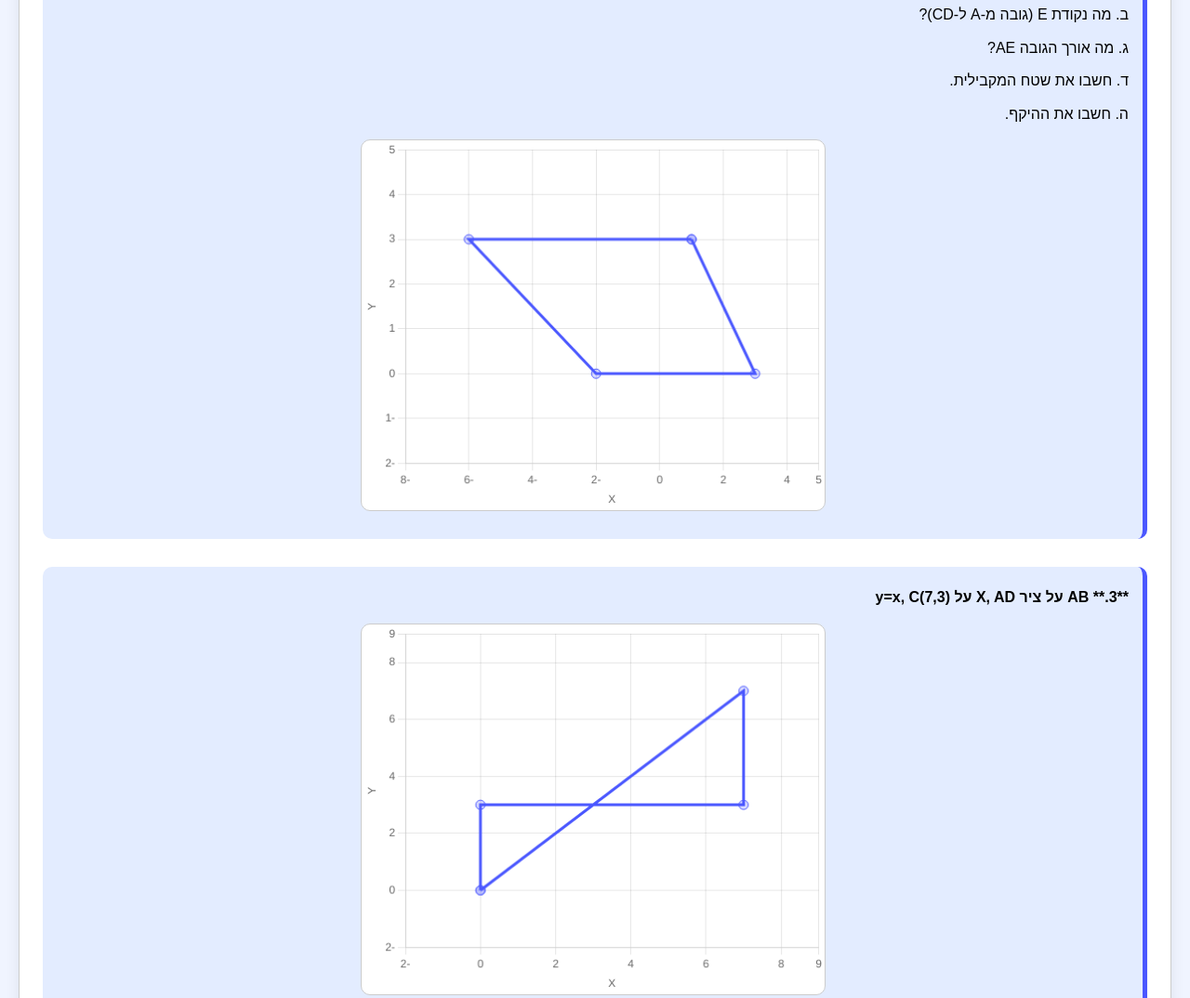
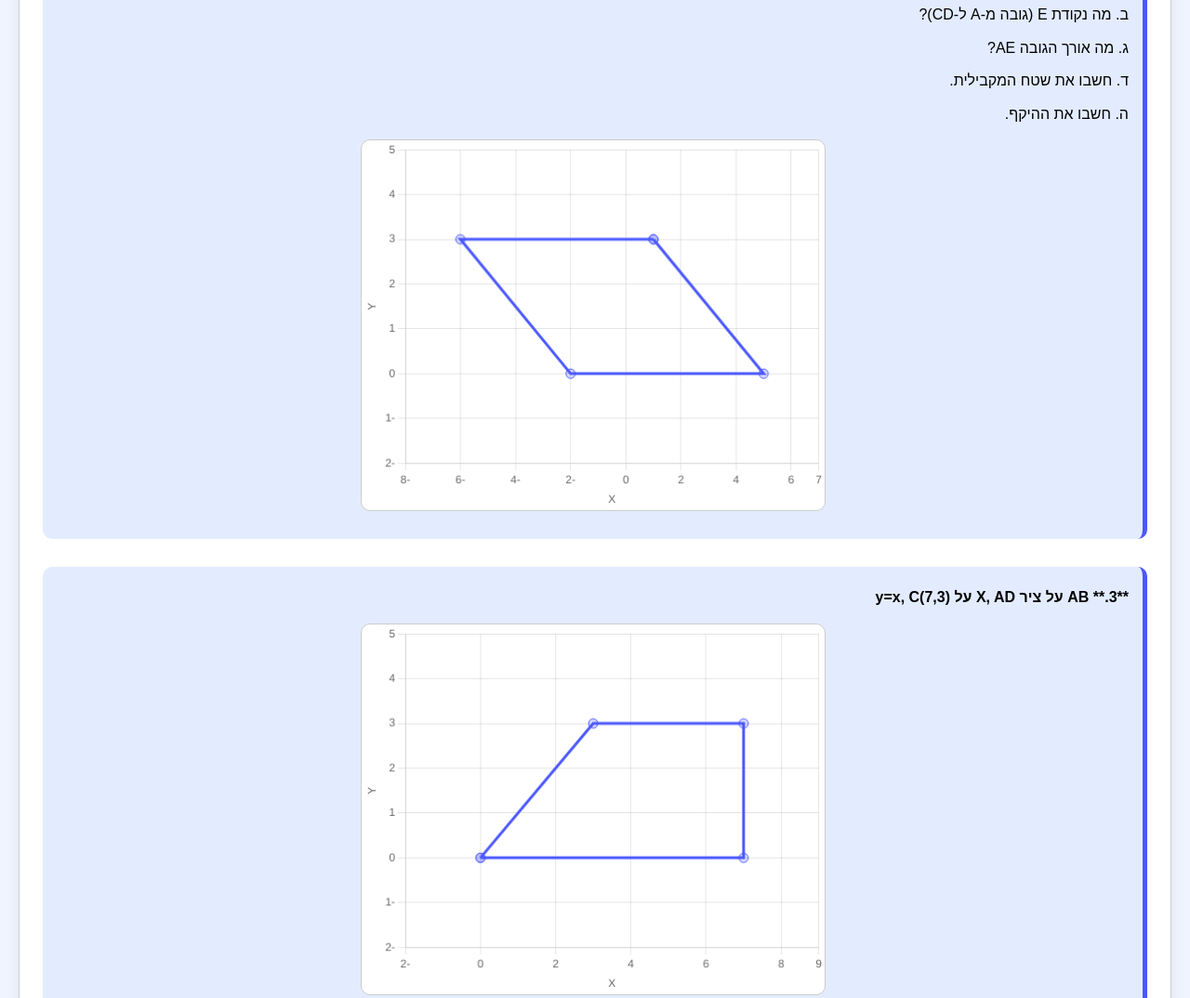
Before and after one commit to yanivmizrachiy/math-worksheets, a plain HTML site: page index.html in a window 1280 px wide. Shown: the part 964-2038 px from the top of the page at 93% size. Drawn offline with nearby package versions, Linux system fonts and the light colour scheme.

Commit message:
Refactor drawParallelogram and add example coordinates
Updated the drawParallelogram function and added new examples for drawing parallelograms with specific coordinates.

```diff
--- a/index.html
+++ b/index.html
@@ -118,9 +118,7 @@ canvas {
 // פונקציה לציור מקבילית
 function drawParallelogram(canvasId, vertices) {
     const ctx = document.getElementById(canvasId).getContext('2d');
-
-    // Close the shape by adding first point at the end
-    const closedVertices = vertices.concat([vertices[0]]);
+    const closedVertices = vertices.concat([vertices[0]]); // סגירת הצורה
 
     new Chart(ctx, {
         type: 'scatter',
@@ -156,14 +154,25 @@ function drawParallelogram(canvasId, vertices) {
     });
 }
 
-// Draw all parallelograms (example vertices, you can adjust)
+// חישוב קואורדינטות עבור כל שאלה
 window.addEventListener('load', () => {
+    // Q1: A(-5,2), B(-3,6), D(1,2) → C = B + (D - A) = (-3+6,6+0)?? actually: C = B + (D-A)
     drawParallelogram('graph1', [[-5,2], [-3,6], [3,6], [1,2]]);
-    drawParallelogram('graph2', [[1,3], [-6,3], [-2,0], [3,0]]);
-    drawParallelogram('graph3', [[0,0], [7,7], [7,3], [0,3]]); // example
-    drawParallelogram('graph4', [[-2,3], [-2,7], [5,7], [5,3]]); // example
-    drawParallelogram('graph5', [[0,4], [1,-1], [5,1], [4,6]]); // example
-    drawParallelogram('graph6', [[2,2], [4,4], [4,10], [2,8]]); // example
+
+    // Q2: A(1,3), B(-6,3), C(-2,0) → D = C + (A-B) = (-2 + 7, 0 + 0) = (5,0)
+    drawParallelogram('graph2', [[1,3], [-6,3], [-2,0], [5,0]]);
+
+    // Q3: AB on x-axis, AD on y=x, C(7,3) → A(?,?), B(?,?), D(?,?) let's assume A=(0,0), B=(?,0), D=(?,?) → simplest: A=(0,0), B=(7,0), D=(3,3), C=(7,3)
+    drawParallelogram('graph3', [[0,0], [7,0], [7,3], [3,3]]);
+
+    // Q4: A(-2,3), B(-2,7), CD on y-axis → C(?,?), D(?,?) assume parallelogram along x → C=(2,7), D=(2,3)
+    drawParallelogram('graph4', [[-2,3], [-2,7], [2,7], [2,3]]);
+
+    // Q5: D(1,-1), AB y=3x+4, BC y=x+2 → approximate vertices: A=(-1,1), B=(0,4), C=(1,3), D(1,-1)
+    drawParallelogram('graph5', [[-1,1], [0,4], [1,3], [1,-1]]);
+
+    // Q6: D(4,4), C(4,10), BC y=0.5x+8, BD y=8-x → approximate vertices: B(0,8), C(4,10), D(4,4), A(0,2)
+    drawParallelogram('graph6', [[0,2], [0,8], [4,10], [4,4]]);
 });
 </script>
 
```
